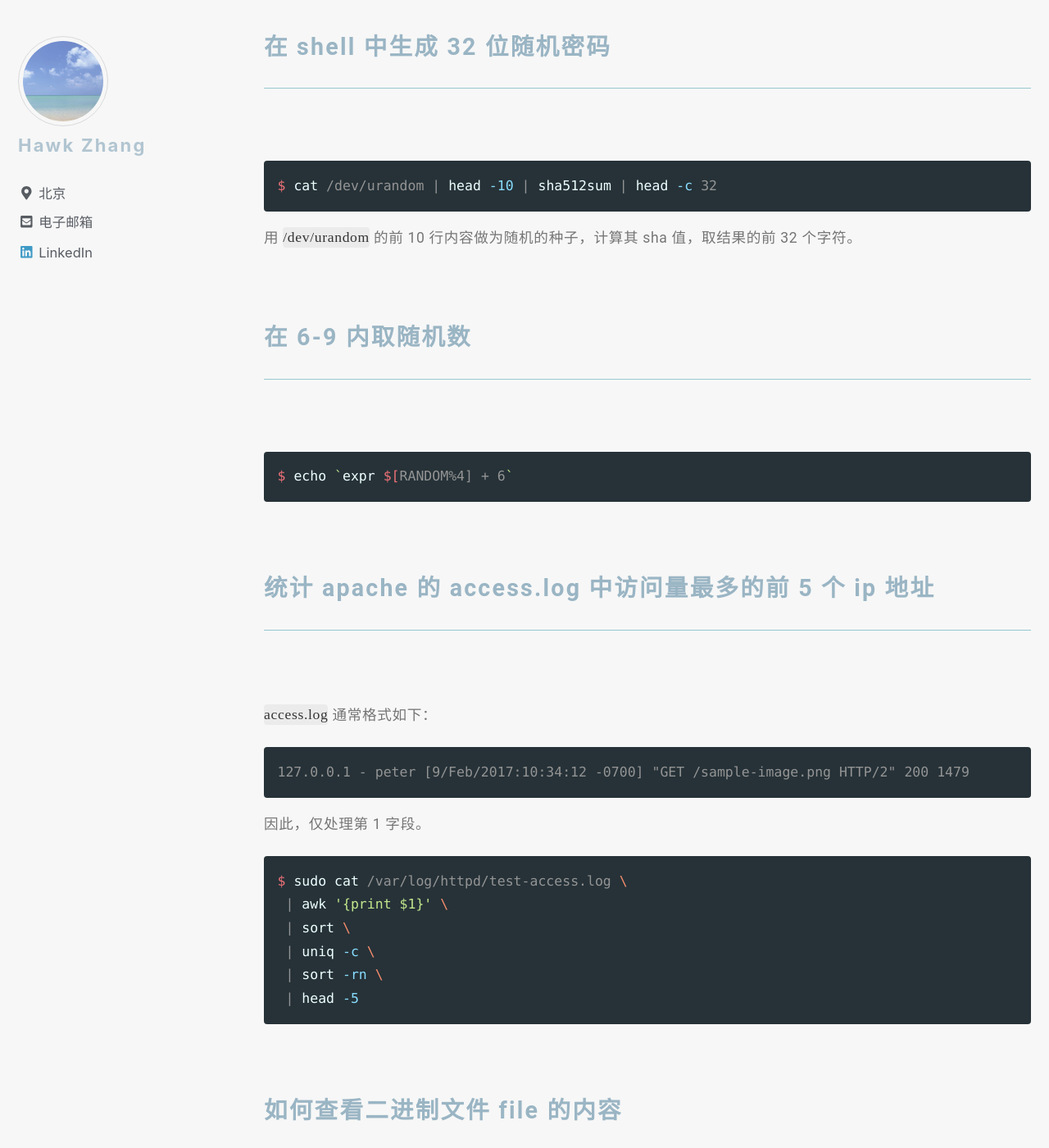
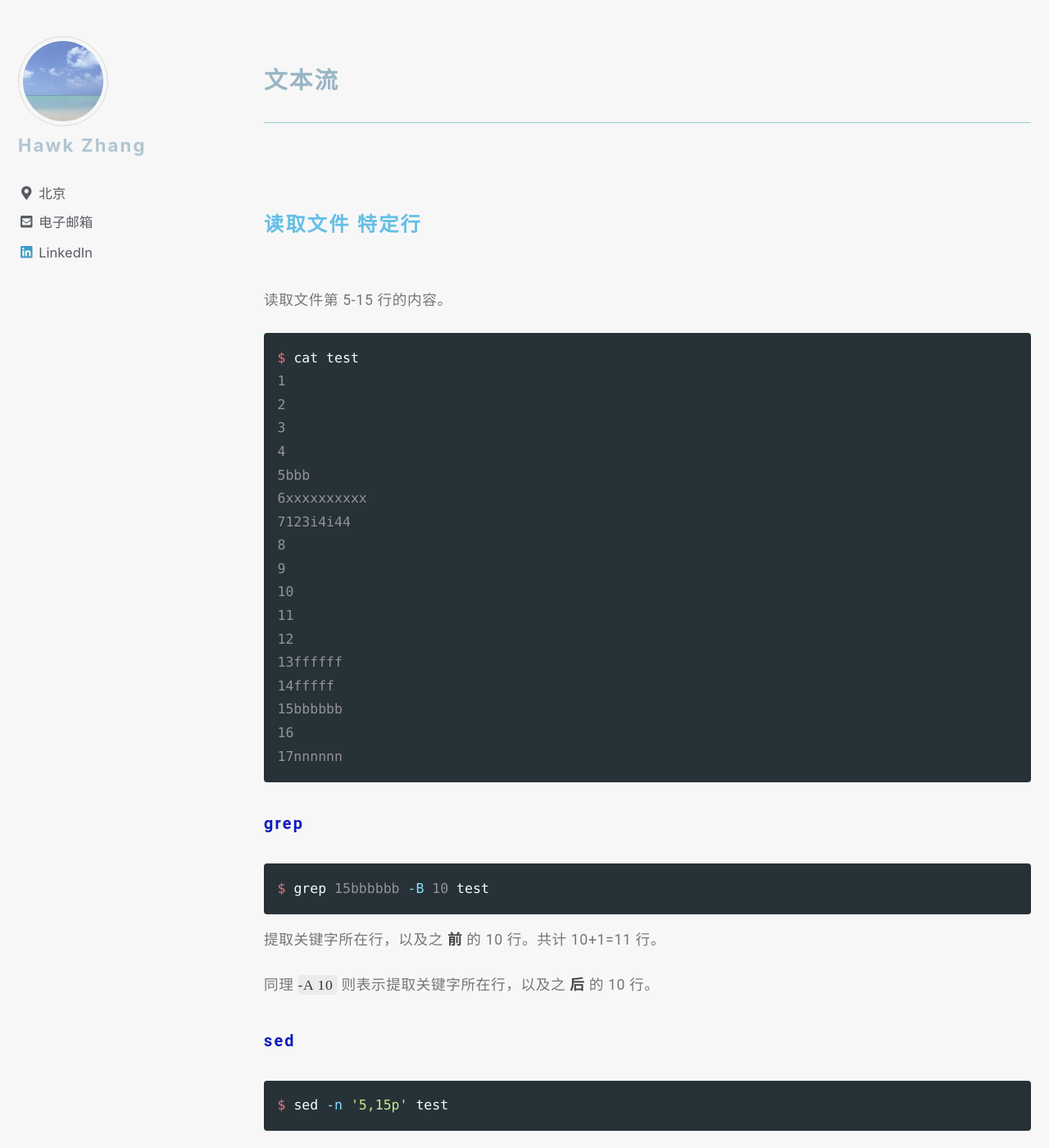
Before and after one commit to narru888/linotes_note, a Jekyll site: the page built from _posts/cheatsheet/2017-05-01-dtstream.md, in a window 1280 px wide and 1400 px high, scrolled down 688 px. Shown: the whole window at 82% size. Built offline with Jekyll 4.4.1, drawn with Linux system fonts in a browser that asks for light colours; nearby versions of some CDN libraries; a script that is not in the unit is left out; some of the changed text lies outside the part shown.

Commit message:
update on 2018-12-09 15:27:01 CST

````diff
--- a/_posts/cheatsheet/2017-05-01-dtstream.md
+++ b/_posts/cheatsheet/2017-05-01-dtstream.md
@@ -11,6 +11,86 @@ header:
   overlay_image: /assets/images/header/matrix2.jpg
   overlay_filter: rgba(0, 0, 0, 0.8)
 ---
+
+
+
+### 文本流
+
+
+
+#### 读取文件 特定行
+
+读取文件第 5-15 行的内容。
+
+```bash
+$ cat test
+1
+2
+3
+4
+5bbb
+6xxxxxxxxxx
+7123i4i44
+8
+9
+10
+11
+12
+13ffffff
+14fffff
+15bbbbbb
+16
+17nnnnnn
+```
+
+
+##### grep
+
+```bash
+$ grep 15bbbbbb -B 10 test
+```
+
+提取关键字所在行，以及之 **前** 的 10 行。共计 10+1=11 行。
+
+同理 `-A 10 ` 则表示提取关键字所在行，以及之 **后** 的 10 行。
+
+
+##### sed
+
+```bash
+$ sed -n '5,15p' test
+```
+
+
+##### awk
+
+```bash
+$ awk '{if(NR<16 && NR>4) print $1}' test
+```
+
+
+
+
+
+
+
+
+
+
+
+
+
+
+
+
+
+
+
+
+
+
+
+
 
 
 
````
Also changed, not shown: _posts/cheatsheet/2017-05-01-security.md (+28 -0 lines).
